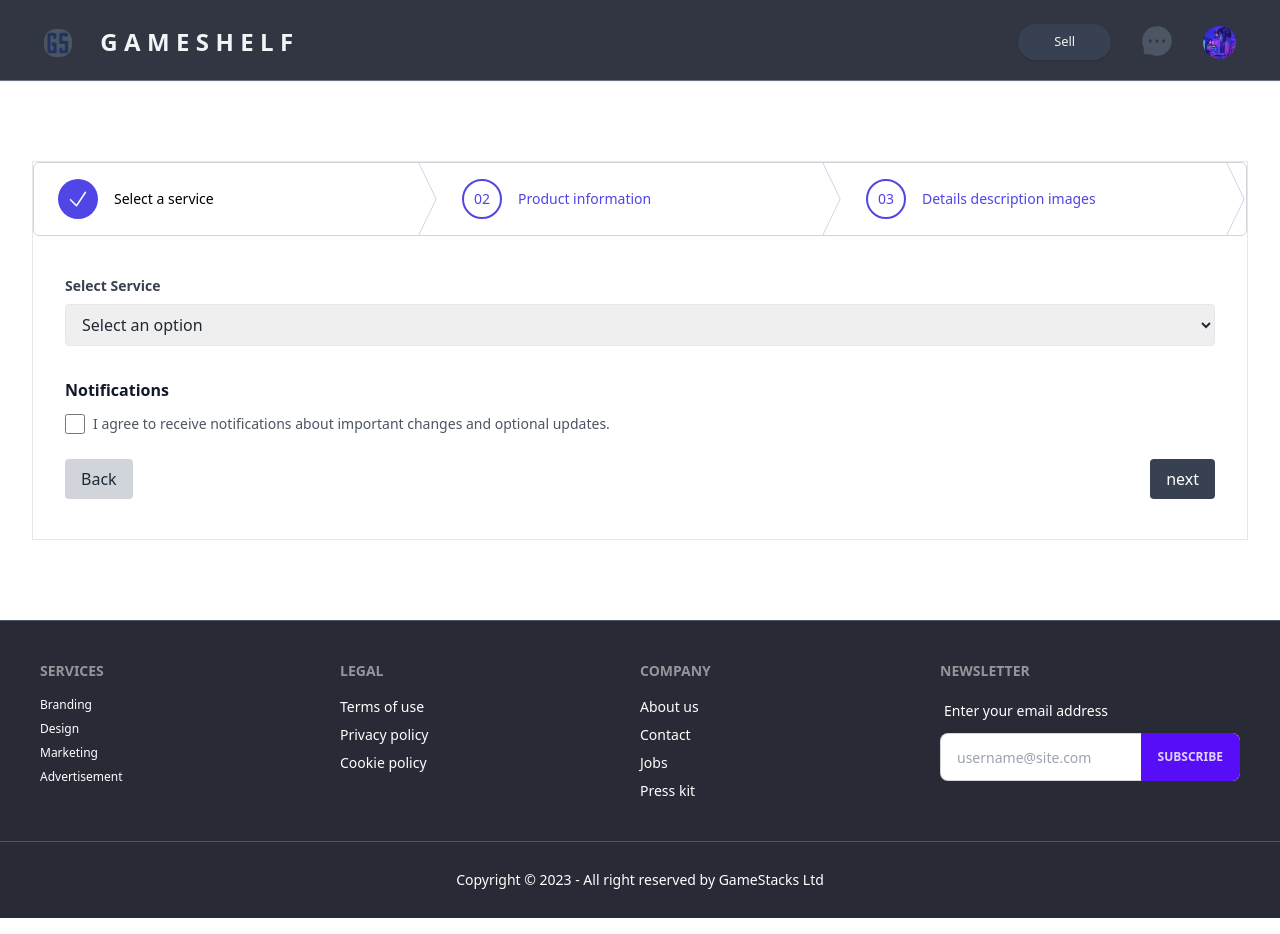
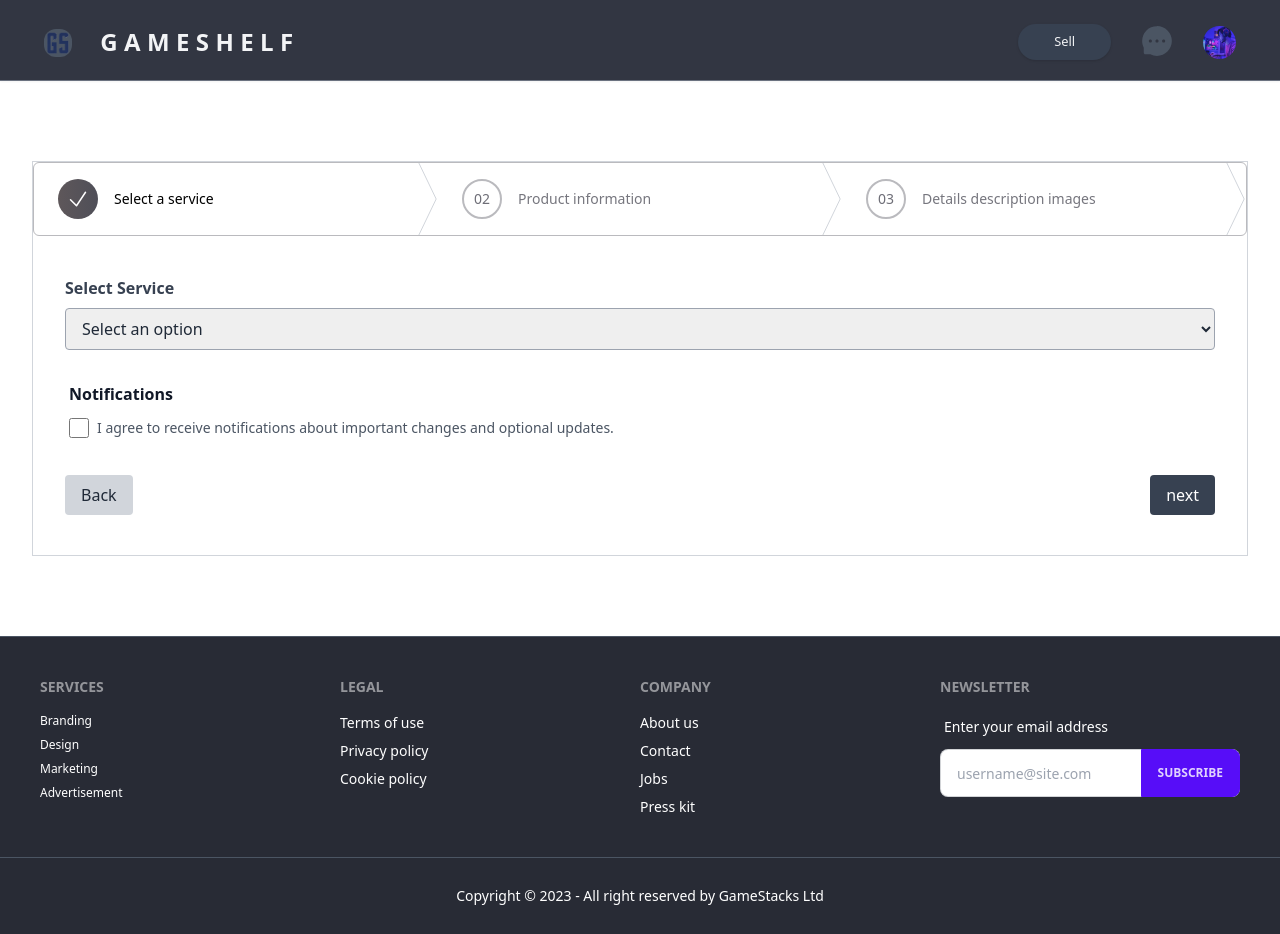
Before and after one commit to IbadRehman360/gameshelf, a React (Vite) app: page /sell in a window 1280 px wide. Built offline with nearby package versions, Linux system fonts and the light colour scheme.

Commit message:
almost at final changes change multiStepForm

```diff
--- a/src/components/Features/MultiStepForm/MultiStepForm.jsx
+++ b/src/components/Features/MultiStepForm/MultiStepForm.jsx
@@ -36,13 +36,13 @@ function useMultiStepForm() {
   };
 
   return (
-    <div className="border">
+    <div className="border border-gray-300">
       <Step step={step} />
       <form onSubmit={onSubmit} className="py-10 px-8 grid gap-4">
         {stepComponents[step]}
         <div className="flex justify-between mt-1">
           <button
-            className={`bg-gray-300 px-4 py-2 rounded ${
+            className={`bg-gray-300 px-4 py-2 rounded cursor-pointer ${
               step === 4 ? "hidden" : "flex"
             }`}
             onClick={() => dispatch({ type: "back" })}
@@ -52,7 +52,7 @@ function useMultiStepForm() {
           </button>
 
           <button
-            className={`bg-gray-700 text-white px-4 py-2 rounded  flex-end  ${
+            className={`bg-gray-700 text-white  cursor-pointer px-4 py-2 rounded  flex-end  ${
               step === 4 ? "hidden" : "flex"
             }`}
             disabled={step > 3}
--- a/src/components/Features/MultiStepForm/OfferGamesService.jsx
+++ b/src/components/Features/MultiStepForm/OfferGamesService.jsx
@@ -53,7 +53,7 @@ function GameSelectionComponent() {
     <div className="step">
       <div className="mb-4">
         <label
-          className="block text-gray-700 text-sm font-bold mb-2"
+          className="block text-gray-700  text-md font-bold mb-2"
           htmlFor="gameType"
         >
           Select Service
@@ -62,7 +62,7 @@ function GameSelectionComponent() {
           required
           id="gameType"
           name="gameType"
-          className="border rounded w-full py-2 px-3"
+          className="border border-gray-400 rounded w-full py-2 px-3"
         >
           <option value="">Select an option</option>
           <option value="gameServer">Game Server</option>
@@ -92,9 +92,10 @@ function GameSelectionComponent() {
           ))}
         </select>
       </div> */}
-      <h5 className="text-md mt-8 font-semibold  text-gray-900 mb-3">
+      <div className="px-1 mb-3">
+        <p className="text-md mt-8 font-semibold  text-gray-900 mb-3">
           Notifications
-      </h5>
+        </p>
         <div className="mt-2 text-sm text-gray-600">
           <label htmlFor="comments" className="inline-flex items-center">
             <input
@@ -110,6 +111,7 @@ function GameSelectionComponent() {
           </label>
         </div>
       </div>
+    </div>
   );
 }
 
--- a/src/components/Features/MultiStepForm/Step.jsx
+++ b/src/components/Features/MultiStepForm/Step.jsx
@@ -26,14 +26,14 @@ export default function Step({ step }) {
     <nav aria-label="Progress">
       <ol
         role="list"
-        className="divide-y divide-gray-300 rounded-md border border-gray-300 md:flex md:divide-y-0"
+        className="divide-y divide-border-[#bababe] rounded-md border border-[#bababe] md:flex md:divide-y-0"
       >
         {steps.map((LpStep) => (
           <li key={LpStep.name} className="relative md:flex md:flex-1">
             {LpStep.status === step ? (
               <a href={LpStep.href} className="group flex w-full items-center">
                 <span className="flex items-center px-6 py-4 text-sm font-medium">
-                  <span className="flex h-10 w-10 flex-shrink-0 items-center justify-center rounded-full bg-indigo-600 group-hover:bg-indigo-800">
+                  <span className="flex h-10 w-10 flex-shrink-0 items-center justify-center rounded-full bg-gradient-to-r from-[#5e575a] to-[#4f4f58] text-white">
                     <CheckIcon
                       className="h-6 w-6 text-white"
                       aria-hidden="true"
@@ -52,18 +52,18 @@ export default function Step({ step }) {
                 className="flex items-center px-6 py-4 text-sm font-medium"
                 aria-current="step"
               >
-                <span className="flex h-10 w-10 flex-shrink-0 items-center justify-center rounded-full border-2 border-indigo-600">
-                  <span className="text-indigo-600">{LpStep.id}</span>{" "}
+                <span className="flex h-10 w-10 flex-shrink-0 items-center justify-center rounded-full border-2 border-[#bababe]">
+                  <span className="text-[#6e6e77] ">{LpStep.id}</span>{" "}
                   {/* Display "id" */}
                 </span>
-                <span className="ml-4 text-sm font-medium text-indigo-600">
+                <span className="ml-4 text-sm font-medium text-[#76767e]">
                   {LpStep.name}
                 </span>
               </a>
             ) : (
               <a href={step.href} className="group flex items-center">
                 <span className="flex items-center px-6 py-4 text-sm font-medium">
-                  <span className="flex h-10 w-10 flex-shrink-0 items-center justify-center rounded-full border-2 border-gray-300 group-hover:border-gray-400">
+                  <span className="flex h-10 w-10 flex-shrink-0 items-center justify-center rounded-full border-2 border-[#bababe] group-hover:border-gray-400">
                     <span className="text-gray-500 group-hover:text-gray-900">
                       {step.id}
                     </span>
```
Lines whose indentation alone changed are shown as unchanged.
